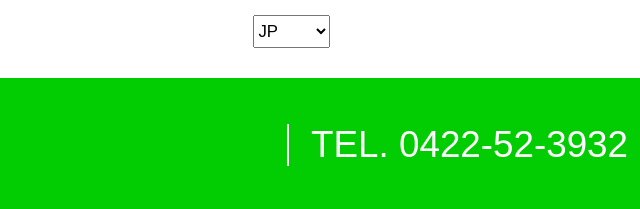
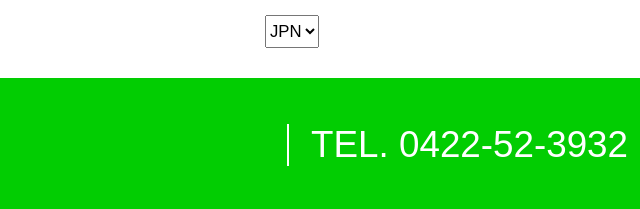
Before and after one commit to issa-art/canconan123.github.io, a plain HTML site: page index.html in a window 1280 px wide. Shown: the top 209 px of the page, 357-997 px from the left. Drawn offline with nearby package versions, Linux system fonts and the light colour scheme.

Commit message:
Optimization

```diff
--- a/Homepage.css
+++ b/Homepage.css
@@ -337,7 +337,7 @@ table, th, td {
   color: #FFFFFF;
   text-align: center;
   font-size: 1.5em;
-  line-height: 70%;
+  line-height: 50%;
  }
 
 #linktable2 {
@@ -370,7 +370,7 @@ table, th, td {
 
 .ENheader {
   font-size: 0.5em;
-  line-height: 50%;
+  line-height: 0;
 }
 
 .ENheader2 {
--- a/index.html
+++ b/index.html
@@ -19,8 +19,8 @@
         <span class="header1"><b><span lang="jp">矢野医院</span><span class="ENtitle2" lang="en">Yano Clinic</span></b></span></p>
 <!-- Language Swap -->
     <select id="lang-switch">
-        <option class="langswitch-content" value="en">English</option>
-        <option class="langswitch-content" value="jp" selected>JP</option>
+        <option class="langswitch-content" value="en">EN</option>
+        <option class="langswitch-content" value="jp" selected>JPN</option>
     </select>
 <!-- Submenu heading -->
     <div class="dropdown" style="float:right;">
```
Also changed, not shown: announcements.html (+2 -2 lines), faq.html (+2 -2 lines), first_time_visit.html (+2 -2 lines), treatment.html (+2 -2 lines).
